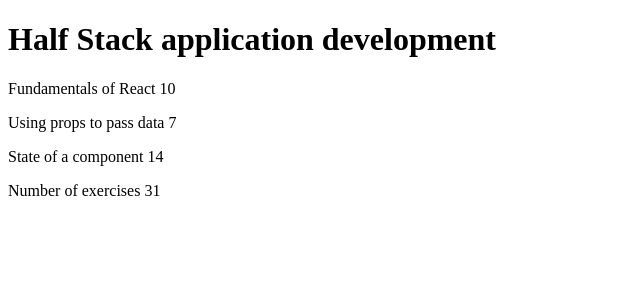
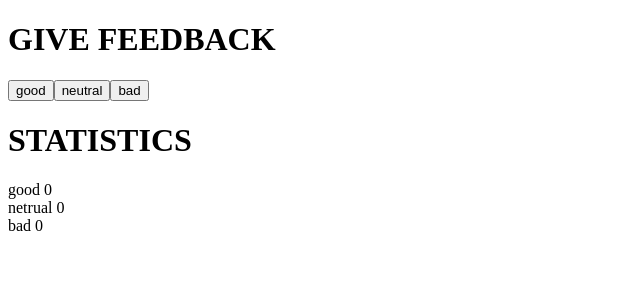
Before and after one commit to jong29/fso, a React (Create React App) app in the folder part1/: page / in a window 1280 px wide. Shown: the top 300 px of the page, without its empty margins (0-640 px from the left). Built offline with nearby package versions, Linux system fonts and the light colour scheme.

Commit message:
exercise 1.6: unicafe step1

```diff
--- a/part1/src/App.js
+++ b/part1/src/App.js
@@ -1,53 +1,28 @@
+import { useState } from 'react'
+
+const Button = props => (
+  <button onClick={props.handleClick}>{props.text}</button>
+)
 
 const App = () => {
-  const course = 'Half Stack application development';
-  const parts = [
-    {
-      name: 'Fundamentals of React',
-      exercises: 10
-    },
-    {
-      name: 'Using props to pass data',
-      exercises: 7
-    },
-    {
-      name: 'State of a component',
-      exercises: 14
-    }
-  ]
+  // save clicks of each button to its own state
+  const [good, setGood] = useState(0)
+  const [neutral, setNeutral] = useState(0)
+  const [bad, setBad] = useState(0)
 
   return (
     <div>
-      <Header course={course} />
-      <Content parts={parts} />
-      <Total parts={parts} />
-    </div>
-  )
+      <h1>GIVE FEEDBACK</h1>
+      <Button handleClick={() => setGood(good + 1)} text="good"/>
+      <Button handleClick={() => setNeutral(neutral + 1)} text="neutral"/>
+      <Button handleClick={() => setBad(bad + 1)} text="bad"/>
 
-}
-
-const Header = (props) => {
-  const course = props.course;
-  console.log('this is from the header compoenent');
-  return (
-    <div>
-      <h1>{course}</h1>
+      <h1>STATISTICS</h1>
+      <div>good {good}</div>
+      <div>netrual {neutral}</div>
+      <div>bad {bad}</div>
     </div>
   )
 }
 
-const Content = (props) => (
-  <div>
-    <p>{props.parts[0].name} {props.parts[0].exercises}</p>
-    <p>{props.parts[1].name} {props.parts[1].exercises}</p>
-    <p>{props.parts[2].name} {props.parts[2].exercises}</p>
-  </div>
-)
-
-const Total = (props) => (
-  <div>
-    <p>Number of exercises {props.parts[0].exercises + props.parts[1].exercises + props.parts[2].exercises}</p>
-  </div>
-)
-
-export default App;
+export default App
```
